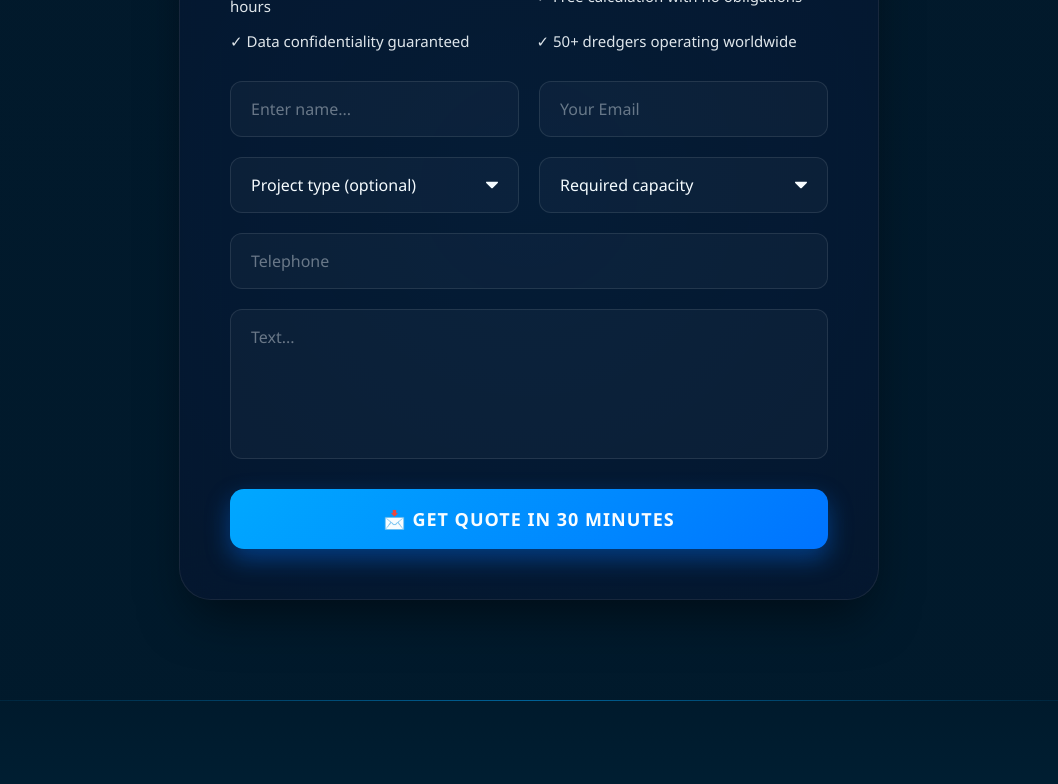
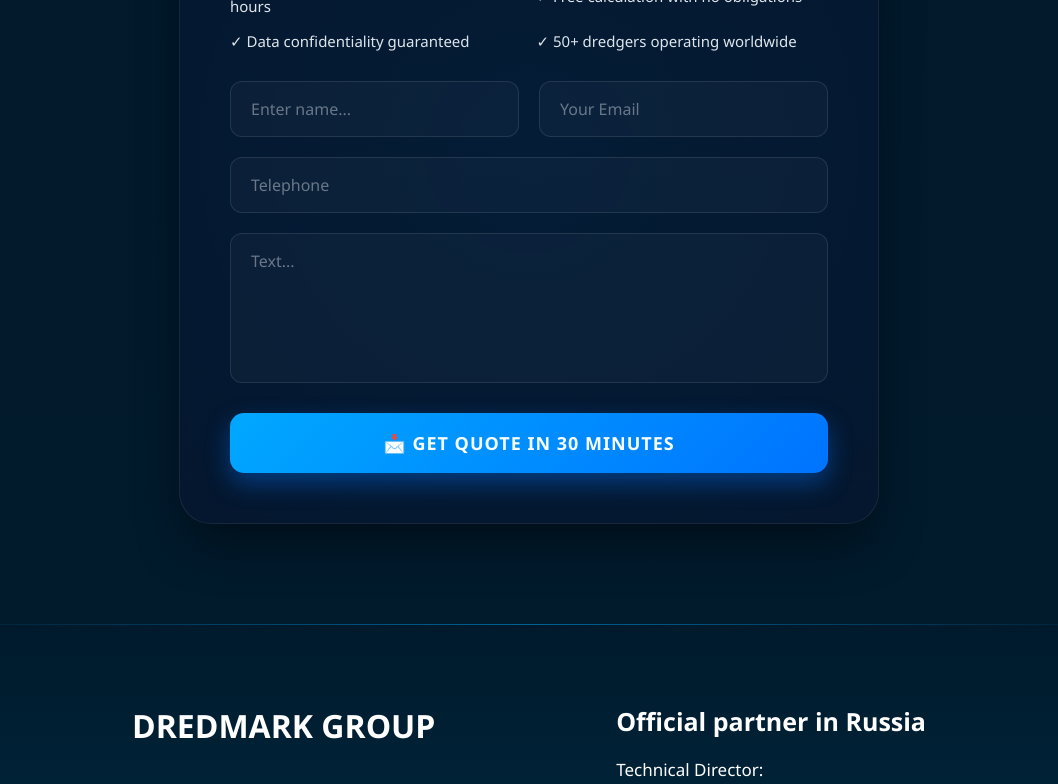
Before and after one commit to JDiHapaleoN/Dredmark, a React (Vite) app: page / in a window 1280 px wide. Shown: the part 7899-8683 px from the top of the page, without its empty margins (111-1169 px from the left). Built offline with nearby package versions, Linux system fonts and the light colour scheme; no server answers.

Commit message:
Удаление полей Тип проекта и Производительность из формы обратной связи

```diff
--- a/src/components/ContactForm/ContactForm.jsx
+++ b/src/components/ContactForm/ContactForm.jsx
@@ -99,22 +99,7 @@ const ContactForm = () => {
                             onChange={handleChange}
                         />
                     </div>
-                    <div className="form-row">
-                        <select name="projectType" value={formData.projectType} onChange={handleChange} className="contactSelect">
-                            <option value="">{t("fProjectType", "Тип проекта (опционально)")}</option>
-                            <option value="sand">{t("fSand", "Добыча песка")}</option>
-                            <option value="dredging">{t("fDredging", "Дноуглубление")}</option>
-                            <option value="cleaning">{t("fCleaning", "Очистка водоёмов")}</option>
-                            <option value="other">{t("fOther", "Другое")}</option>
-                        </select>
-                        <select name="capacity" value={formData.capacity} onChange={handleChange} className="contactSelect">
-                            <option value="">{t("fCapacity", "Требуемая производительность")}</option>
-                            <option value="1000">до 1000 м³/ч</option>
-                            <option value="2500">1000-2500 м³/ч</option>
-                            <option value="4000">2500-4000 м³/ч</option>
-                            <option value="4000+">4000+ м³/ч</option>
-                        </select>
-                    </div>
+
                     <input
                         type="text"
                         name="tel"
```
Also changed, not shown: 14 other files (tests, documents, lock files or other folders).
